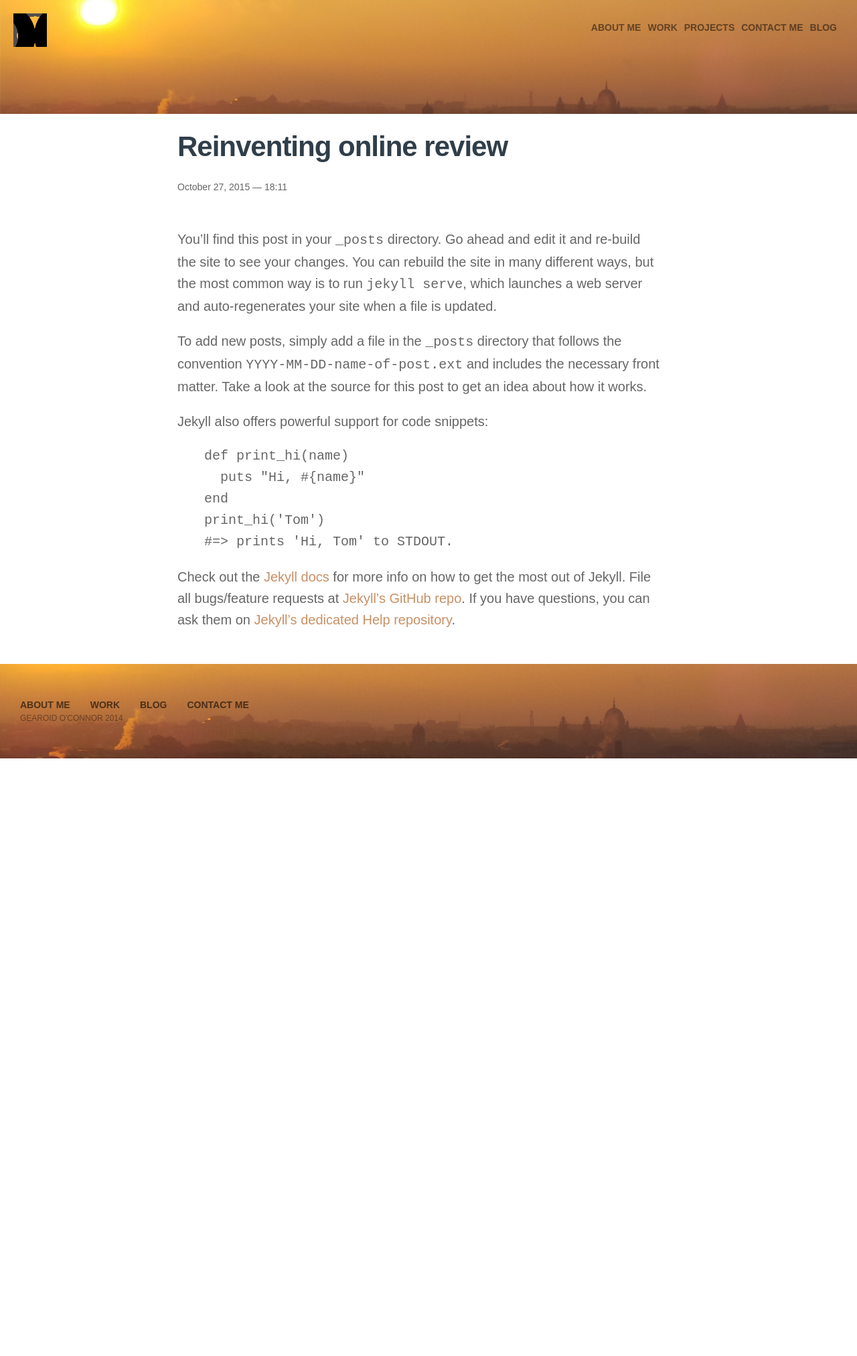
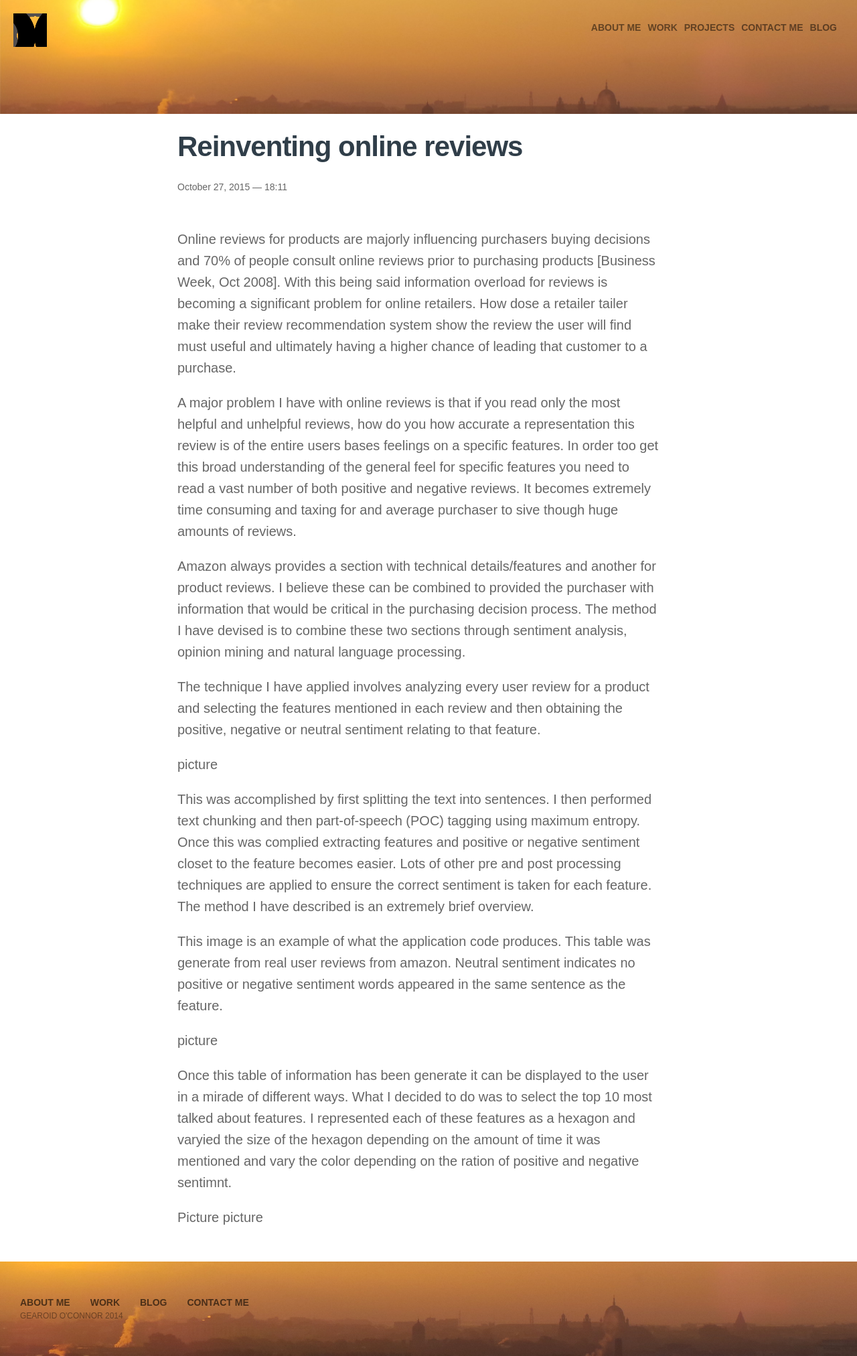
Before and after one commit to bawn92/bawn92.github.io, a Jekyll site: the page built from _posts/blog/2015-10-27-Reinventing-online-reviews.markdown, in a window 1280 px wide. Shown: the whole page at 67% size. Built offline with Jekyll 4.4.1, drawn with Linux system fonts in a browser that asks for light colours; nearby versions of some CDN libraries; Markdown is read by kramdown in place of the engine named in the settings; before the commit the page ends 1132 px from its top, so only the background shows below that.

Commit message:
Blog update two

```diff
--- a/_layouts/home.html
+++ b/_layouts/home.html
@@ -10,7 +10,7 @@ layout: default
 
 <h2 id="Blog"> Blog </h2>
 <hr class="bar-blog"> </hr>
-{% for post in site.categories['blog'] reversed limit:3%}
+{% for post in site.categories['blog'] limit:3%}
 
     <div class="post-header">
       <a href="{{post.url}}"><h1 class="post-title">{{ post.title }}</h1></a>
--- a/_posts/blog/2015-10-27-Reinventing-online-reviews.markdown
+++ b/_posts/blog/2015-10-27-Reinventing-online-reviews.markdown
@@ -1,25 +1,26 @@
 ---
 layout: post
-title:  "Reinventing online review"
+title:  "Reinventing online reviews"
 date:   2015-10-27 18:11:16
 categories: blog
 ---
-You’ll find this post in your `_posts` directory. Go ahead and edit it and re-build the site to see your changes. You can rebuild the site in many different ways, but the most common way is to run `jekyll serve`, which launches a web server and auto-regenerates your site when a file is updated.
 
-To add new posts, simply add a file in the `_posts` directory that follows the convention `YYYY-MM-DD-name-of-post.ext` and includes the necessary front matter. Take a look at the source for this post to get an idea about how it works.
+Online reviews for products are majorly influencing purchasers buying decisions and 70% of people consult online reviews prior to purchasing products [Business Week, Oct 2008]. With this being said information overload for reviews is becoming a significant problem for online retailers. How dose a retailer tailer make their review recommendation system show the review the user will find must useful and ultimately having a higher chance of leading that customer to a purchase.
 
-Jekyll also offers powerful support for code snippets:
+A major problem I have with online reviews is that if you read only the most helpful and unhelpful reviews, how do you how accurate a representation this review is of the entire users bases feelings on a specific features. In order too get this broad understanding of the general feel for specific features you need to read a vast number of both positive and negative reviews. It becomes extremely time consuming and taxing for and average purchaser to sive though huge amounts of reviews.
 
-{% highlight ruby %}
-def print_hi(name)
-  puts "Hi, #{name}"
-end
-print_hi('Tom')
-#=> prints 'Hi, Tom' to STDOUT.
-{% endhighlight %}
+Amazon always provides a section with technical details/features and another for product reviews. I believe these can be combined to provided the purchaser with information that would be critical in the purchasing decision process. The method I have devised is to combine these two sections through sentiment analysis, opinion mining and natural language processing.
 
-Check out the [Jekyll docs][jekyll] for more info on how to get the most out of Jekyll. File all bugs/feature requests at [Jekyll’s GitHub repo][jekyll-gh]. If you have questions, you can ask them on [Jekyll’s dedicated Help repository][jekyll-help].
+The technique I have applied involves analyzing every user review for a product and selecting the features mentioned in each review and then obtaining the positive, negative or neutral sentiment relating to that feature.
 
-[jekyll]:      http://jekyllrb.com
-[jekyll-gh]:   https://github.com/jekyll/jekyll
-[jekyll-help]: https://github.com/jekyll/jekyll-help
+picture
+
+This was accomplished by first splitting the text into sentences. I then performed text chunking and then part-of-speech (POC) tagging using maximum entropy. Once this was complied extracting features and positive or negative sentiment closet to the feature becomes easier. Lots of other pre and post processing techniques are applied to ensure the correct sentiment is taken for each feature. The method I have described is an extremely brief overview.
+
+This image is an example of what the application code produces. This table was generate from real user reviews from amazon. Neutral sentiment indicates no positive or negative sentiment words appeared in the same sentence as the feature.
+
+picture
+
+Once this table of information has been generate it can be displayed to the user in a mirade of different ways. What I decided to do was to select the top 10 most talked about features. I represented each of these features as a hexagon and varyied the size of the hexagon depending on the amount of time it was mentioned and vary the color depending on the ration of positive and negative sentimnt.
+
+Picture picture
--- a/assets/css/3-sections/_posts.sass
+++ b/assets/css/3-sections/_posts.sass
@@ -0,0 +1,2 @@
+.temp-posts
+  margin-bottom: 350px
--- a/assets/css/main.css
+++ b/assets/css/main.css
@@ -1317,3 +1317,6 @@ form {
       top: 0%;
       right: 0px;
       left: 0px; }
+
+.temp-posts {
+  margin-bottom: 350px; }
```
Also changed, not shown: _layouts/page.html (deleted, +0 -42 lines), _layouts/posts.html (+6 -2 lines), _posts/blog/2015-10-26-The-beautiful-city-of-galway.markdown (+3 -24 lines).
